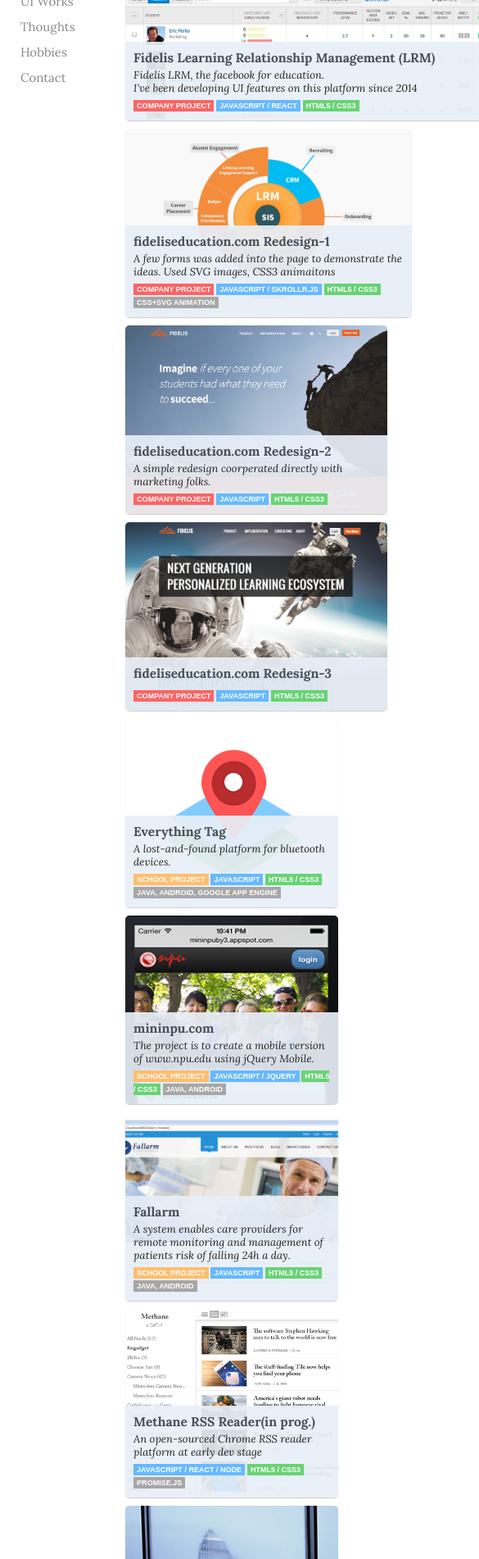
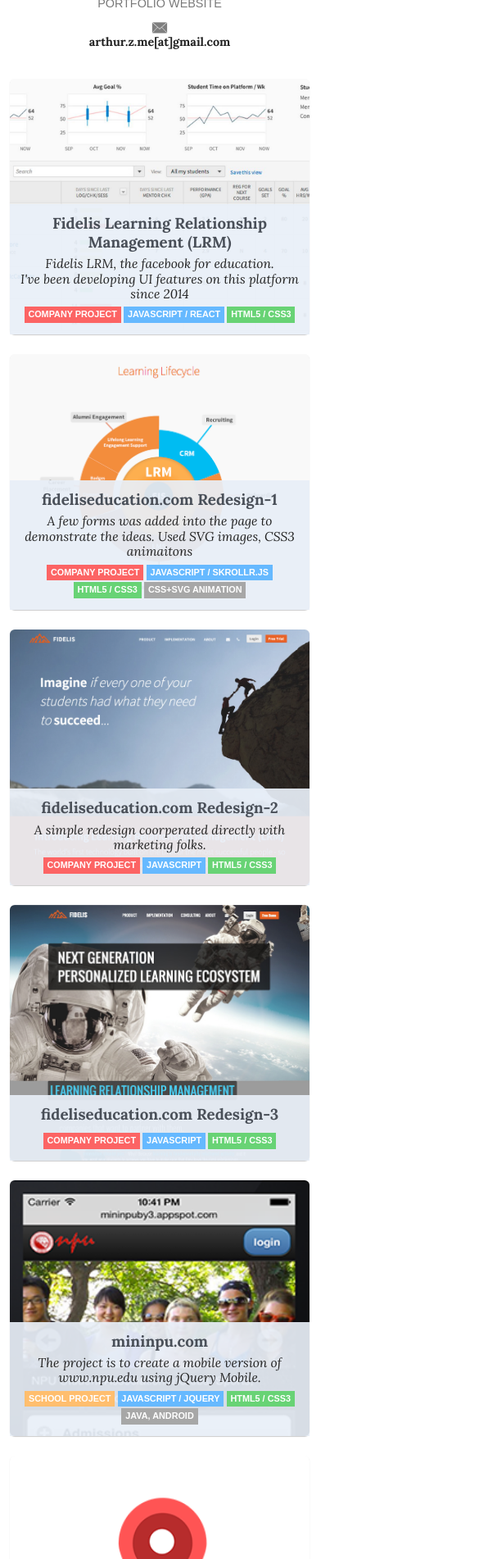
Before and after one commit to arthur-zheng/arthurzheng.com, a plain HTML site: page index.html in a window 390 px wide. Shown: the part 98-2000 px from the top of the page at 82% size, 585 px wide, since content can reach past the window. Drawn offline with nearby package versions, Linux system fonts and the light colour scheme.

Commit message:
v1 is done: all content, responsive etc.

```diff
--- a/css/remodal-my-theme.css
+++ b/css/remodal-my-theme.css
@@ -246,6 +246,9 @@
   max-height: none;
   max-width: none;
 }
+.remodal .img--x-small {
+  width: 20vw
+}
 .padding-lr-0 {
   padding-left:0;
   padding-right:0;
@@ -278,4 +281,7 @@
   .remodal-close:hover {
     color:#555
   }
+  .remodal .img--x-small {
+	  width: 100%
+  }
 }
--- a/css/style.css
+++ b/css/style.css
@@ -27,7 +27,7 @@
 	box-shadow: none !important;
 }
 /* classes */
-html,body {
+html {
 	font-size:62.5%;
 	height: 100%;
 
@@ -57,10 +57,16 @@
 h2 {
 	font-size: 2.2rem;
 }
+h3 {
+	font-size: 1.2rem;
+}
 p {
 	text-align: left;
 	font-size: 1.7rem;
 	padding-bottom: 2rem;
+}
+.txt-center {
+	text-align:center
 }
 /**************************
 *			L E F T
@@ -69,13 +75,24 @@
 	/*display: inline-block;*/
 	/*height: 100%;*/
 	width: 290px;
-	text-align: left;
+	text-align: right;
 	padding: 1.5rem 2rem 0;
 }
 .logo__name {
 	font-size: 3rem;
 	line-height: 0.8;
-	margin: 0 0 0.67em;
+	margin: 0 0 0.5em;
+}
+.website-desc {
+	text-transform: uppercase;
+    font-weight: 200;
+    color: #797979;
+    font-family: sans-serif;
+	margin-bottom: 1rem;
+}
+.menu__email {
+	width: 2.2rem;
+	opacity: .5;
 }
 .site-word {
 	font-size: 1.4rem;
@@ -215,14 +232,16 @@
 	font-size: smaller;
 }
 .tag {
+	display: inline-block;
 	font-family: sans-serif;
     text-transform: uppercase;
     font-size: smaller;
     font-weight: 600;
     color: white;
     background: #6C6C6C;
-    padding: .2rem .4rem;
-	line-height: 1.8;
+    padding: 0 .4rem;
+    line-height: 1.8;
+    margin: 0 0 .2rem;
 }
 .tag--red {
 	background-color: #FC6464;
@@ -239,3 +258,24 @@
 .tag--grey {
 	background-color: #a7a7a7;
 }
+/* responsive */
+@media only screen and (max-width: 641px) {
+	body,html {
+		font-size: 75%;
+	}
+  .item {
+	display: block;
+    width: 100%;
+	height: 26rem;
+	margin: 2rem auto;
+  }
+  .menu {
+	  display: block;
+	  text-align: center;
+	  width: 100%
+  }
+  .container,.item-wrapper {
+	  text-align: center;
+	  display: block;
+  }
+}
--- a/index.html
+++ b/index.html
@@ -6,7 +6,7 @@
         <title>Arthur Zheng</title>
         <meta name="description" content="Arthur Zheng's Official Website'">
         <meta name="viewport" content="width=device-width, initial-scale=1, user-scale=0">
-        <link ref="shortcut icon" href="img/icon/favicon.ico">
+        <link ref="shortcut icon" href="img/icon/faicon.ico" type="image/x-icon">
         <link rel="apple-touch-icon" href="img/icon/apple-touch-icon.png">
 
         <link rel="stylesheet" href="css/normalize.css">
@@ -29,8 +29,11 @@
                 <div class="logo">
                     <h1 class="logo__name">Arthur<br><span class="smaller">Zheng</span></h1>
                 </div>
+                <h3 class="website-desc">Portfolio Website</h3>
+                <img class="menu__email" src="img/icon/email-icon.png">
+                <h3>arthur.z.me[at]gmail.com</h3>
                 <div class="menu__list none-selection">
-                    <ul>
+                    <!--<ul>
                         <li><h5>UI Works</h5></li>
                         <li><h5>Thoughts <i class="fa fa-link"></i></h5></li>
                         <li><h5>Hobbies</h5>
@@ -41,9 +44,9 @@
                                 <li>Animes</li>
                             </ul>
                         </li>
-                        <!--<li><h5>Bio</h5></li>-->
+                        <li><h5>Bio</h5></li>
                         <li><h5>Contact</h5></li>
-                    </ul>
+                    </ul>-->
                 </div>
             </div>
             <div class="content">
@@ -58,9 +61,9 @@
                                     Fidelis LRM, the facebook for education.<br>
                                     I've been developing UI features on this platform since 2014</div>
                                 <div class="item__tag">
-                                    <span class="tag tag--red">Company Project</span>
-                                    <span class="tag tag--blue">Javascript / React</span>
-                                    <span class="tag tag--green">HTML5 / CSS3</span>
+                                    <div class="tag tag--red">Company Project</div>
+                                    <div class="tag tag--blue">Javascript / React</div>
+                                    <div class="tag tag--green">HTML5 / CSS3</div>
                                 </div>
                             </div>
                         </div>
@@ -74,10 +77,10 @@
                                 <div class="item__title">fideliseducation.com Redesign-1</div>
                                 <div class="item__desc">A few forms was added into the page to demonstrate the ideas. Used SVG images, CSS3 animaitons</div>
                                 <div class="item__tag">
-                                    <span class="tag tag--red">Company Project</span>
-                                    <span class="tag tag--blue">Javascript / skrollr.js</span>
-                                    <span class="tag tag--green">HTML5 / CSS3</span><br>
-                                    <span class="tag tag--grey">CSS+SVG animation</span>
+                                    <div class="tag tag--red">Company Project</div>
+                                    <div class="tag tag--blue">Javascript / skrollr.js</div>
+                                    <div class="tag tag--green">HTML5 / CSS3</div>
+                                    <div class="tag tag--grey">CSS+SVG animation</div>
                                 </div>
                             </div>
                         </div>
@@ -90,9 +93,9 @@
                                 <div class="item__title">fideliseducation.com Redesign-2</div>
                                 <div class="item__desc">A simple redesign coorperated directly with marketing folks.</div>
                                 <div class="item__tag">
-                                    <span class="tag tag--red">Company Project</span>
-                                    <span class="tag tag--blue">Javascript</span>
-                                    <span class="tag tag--green">HTML5 / CSS3</span>
+                                    <div class="tag tag--red">Company Project</div>
+                                    <div class="tag tag--blue">Javascript</div>
+                                    <div class="tag tag--green">HTML5 / CSS3</div>
                                 </div>
                             </div>
                         </div>
@@ -105,9 +108,25 @@
                                 <div class="item__title">fideliseducation.com Redesign-3</div>
                                 <div class="item__desc"></div>
                                 <div class="item__tag">
-                                    <span class="tag tag--red">Company Project</span>
-                                    <span class="tag tag--blue">Javascript</span>
-                                    <span class="tag tag--green">HTML5 / CSS3</span>
+                                    <div class="tag tag--red">Company Project</div>
+                                    <div class="tag tag--blue">Javascript</div>
+                                    <div class="tag tag--green">HTML5 / CSS3</div>
+                                </div>
+                            </div>
+                        </div>
+                      </a>
+
+                      <a data-remodal-target="modal-mi">
+                        <div class="item item--mininpu">
+                            <div class="item__img"></div>
+                            <div class="item__detail-wrapper">
+                                <div class="item__title">mininpu.com</div>
+                                <div class="item__desc">The project is to create a mobile version of www.npu.edu using jQuery Mobile.</div>
+                                <div class="item__tag">
+                                    <div class="tag tag--yellow">School Project</div>
+                                    <div class="tag tag--blue">Javascript / jQuery</div>
+                                    <div class="tag tag--green">HTML5 / CSS3</div>
+                                    <div class="tag tag--grey">Java, Android</div>
                                 </div>
                             </div>
                         </div>
@@ -120,26 +139,10 @@
                                 <div class="item__title">Everything Tag</div>
                                 <div class="item__desc">A lost-and-found platform for bluetooth devices.</div>
                                 <div class="item__tag">
-                                    <span class="tag tag--yellow">School Project</span>
-                                    <span class="tag tag--blue">Javascript</span>
-                                    <span class="tag tag--green">HTML5 / CSS3</span>
-                                    <span class="tag tag--grey">Java, Android, Google app engine</span>
-                                </div>
-                            </div>
-                        </div>
-                      </a>
-
-                      <a data-remodal-target="modal-mi">
-                        <div class="item item--mininpu">
-                            <div class="item__img"></div>
-                            <div class="item__detail-wrapper">
-                                <div class="item__title">mininpu.com</div>
-                                <div class="item__desc">The project is to create a mobile version of www.npu.edu using jQuery Mobile.</div>
-                                <div class="item__tag">
-                                    <span class="tag tag--yellow">School Project</span>
-                                    <span class="tag tag--blue">Javascript / jQuery</span>
-                                    <span class="tag tag--green">HTML5 / CSS3</span>
-                                    <span class="tag tag--grey">Java, Android</span>
+                                    <div class="tag tag--yellow">School Project</div>
+                                    <div class="tag tag--blue">Javascript</div>
+                                    <div class="tag tag--green">HTML5 / CSS3</div>
+                                    <div class="tag tag--grey">Java, Android, Google app engine</div>
                                 </div>
                             </div>
                         </div>
@@ -152,10 +155,10 @@
                                 <div class="item__title">Fallarm</div>
                                 <div class="item__desc">A system enables care providers for remote monitoring and management of patients risk of falling 24h a day.</div>
                                 <div class="item__tag">
-                                    <span class="tag tag--yellow">School Project</span>
-                                    <span class="tag tag--blue">Javascript</span>
-                                    <span class="tag tag--green">HTML5 / CSS3</span>
-                                    <span class="tag tag--grey">Java, Android</span>
+                                    <div class="tag tag--yellow">School Project</div>
+                                    <div class="tag tag--blue">Javascript</div>
+                                    <div class="tag tag--green">HTML5 / CSS3</div>
+                                    <div class="tag tag--grey">Java, Android</div>
                                 </div>
                             </div>
                         </div>
@@ -169,23 +172,25 @@
                                 <div class="item__desc">An open-sourced Chrome RSS reader platform at early dev stage</div>
                                 <div class="item__tag">
                                     <!--<span class="tag tag--red">Company Project</span>-->
-                                    <span class="tag tag--blue">Javascript / React / Node</span>
-                                    <span class="tag tag--green">HTML5 / CSS3</span>
-                                    <span class="tag tag--grey">Promise.js</span>
+                                    <div class="tag tag--blue">Javascript / React / Node</div>
+                                    <div class="tag tag--green">HTML5 / CSS3</div>
+                                    <div class="tag tag--grey">Promise.js</div>
                                 </div>
                             </div>
                         </div>
                       </a>
 
+                      <a href="http://www.flickr.com/photos/91157890@N03/show/" target="_blank">
                         <div class="item item--flickr">
                             <div class="item__img"></div>
                             <div class="item__detail-wrapper">
-                                <div class="item__title">flickr</div>
-                                <div class="item__desc">My Photos on Flickr.com</div>
+                                <div class="item__title">My flickr</div>
+                                <!--<div class="item__desc">My Photos on Flickr.com</div>-->
                                 <div class="item__tag">
                                 </div>
                             </div>
                         </div>
+                      </a>
                     <!--<div class="item item--youku1">
                         <div class="item__img"></div>
                         <div class="item__detail-wrapper">
@@ -200,7 +205,6 @@
 
         <!--modal wrapper-->
         <div class="remodal-bg">
-            ...Page content...
         </div>
 
         <!--k2 LRM-->
@@ -255,12 +259,40 @@
 
         <!--everything tag-->
         <div class="remodal" data-remodal-id="modal-ev">
-            <h1>Fidelis Learning Relationship Management (LRM)</h1>
-            <p>
-                Responsive, lightweight, fast, synchronized with CSS animations, fully customizable modal window plugin with declarative configuration and hash tracking.
-            </p>
-            <br>
-            <button data-remodal-action="confirm" class="remodal-confirm">Done</button>
+            <h1>Everythin-Tag Project</h1>
+
+            <h2>Background</h2>
+            <p class="txt-center">Please search 钥匙寻找器( key-founder ) in taobao.com, you will find numberless result items for sale.<br>
+                However they are for local use, if your key-founder is out of the range of your detector( such as your iPhone ), you will probably get it lost forever.</p>
+            <p class="txt-center">On the other side of the planet, Tile is growing quickly.<br>
+            Tile, a lost-and-found product, which centers the position datas into its server and then provides position info to the device-owner.<br>
+             The difference of tile is that by users helping each other to search for lost items, <br>
+             items seems less possible to get lost even it is out of it’s owner’s scope.</p>
+            <img class="no-border img--x-small" src="img/proj-everything/ev_1.png">
+            <img class="no-border img--x-small" src="img/proj-everything/ev_2.png">
+
+            <h2>Goals</h2>
+            <p class="txt-center">But tile only would like to share info/data for it’s own users.<br>
+             Which greatly limits it’s potential ability. Imagine, what if we combine the local-key-finders producers and tile-like platform together?</p>
+
+            <h2>Demo</h2>
+            <p class="txt-center">The 0.2 demo is available on android play when you try to search everything-tag client on it.</p>
+            <img class="no-border img--x-small" src="img/proj-everything/ev_demo.png">
+
+            <h2>Intros</h2>
+            <p class="txt-center">The goal looks nice, but we need to do it from scratch.<br>
+            The best way is to download it from Android Studio.<br>
+            By tolerating the crashes, you will get a direct impressing of it more quickly.</p>
+            <img class="no-border img--x-small" src="img/proj-everything/ev_intro.png">
+
+            <h2>Local search( saved items )</h2>
+            <p class="txt-center">Users are not required to register, if they only want do to the local search.<br>
+             By local search, they can locate the target’s distance by Bluetooth signal strength.</p>
+            <img class="no-border img--x-small" src="img/proj-everything/ev_local.png">
+
+            <h2>Global Search</h2>
+            <p class="txt-center">By registration, users will have an account which could access the datas on the server.<br>
+             When one item is marked as lost, the server will push it’s latest info to the cellphone to help the owner.</p>
         </div>
 
         <!--mininpu-->
@@ -289,11 +321,35 @@
         <!--fallarm-->
         <div class="remodal" data-remodal-id="modal-fa">
             <h1>Fidelis Learning Relationship Management (LRM)</h1>
-            <p>
-                Responsive, lightweight, fast, synchronized with CSS animations, fully customizable modal window plugin with declarative configuration and hash tracking.
-            </p>
-            <br>
-            <button data-remodal-action="confirm" class="remodal-confirm">Done</button>
+
+
+            <h2>Abstract</h2>
+            <p class="txt-center">According to the health report published by Centers for Disease Control and Prevention (CDC 2009),<br>
+             nearly one-third of people over age of 65 suffer from severe falling injuries.</p>
+            <p class="txt-center">Our “Fallarm” project is to develop a simulating remote monitoring system would be a solution<br>
+             to watch for patient activity and send alert message to caregivers directly on their device.</p>
+             <img class="no-border " src="img/proj-fallarm/fa_1.png">
+
+            <h2>System Structure</h2>
+            <img class="no-border img--large" src="img/proj-fallarm/fa_structure.png">
+            <p>This whole system includes: a web server which handles browser requests,<br>
+            a MySQL database which stores all th patients' and doctors' data, an android app which monitors patients,<br>
+            a network server which handles request or react with android app.</p>
+
+            <h2>System Design</h2>
+            <img class="no-border img--small" src="img/proj-fallarm/fa_5.png">
+            <img class="no-border img--small" src="img/proj-fallarm/fa_6.png">
+            <p>System designing models includes: UML framework, Use case diagrams, class diagrams, sequence diagrams.</p>
+
+            <h2>User Interface</h2>
+            <img class="no-border img--small" src="img/proj-fallarm/fa_2.png">
+            <img class="no-border img--small" src="img/proj-fallarm/fa_3.png">
+            <p>Using a wordpress template, the system ui looks better and developed faster.</p>
+
+            <h2>User Interface</h2>
+            <img class="no-border img--small" src="img/proj-fallarm/fa_7.png">
+            <img class="no-border img--small" src="img/proj-fallarm/fa_8.png">
+            <p>Selenium is used to provide auto testing. and also google app engine is used to provide map service.</p>
         </div>
 
         <script src="https://ajax.googleapis.com/ajax/libs/jquery/1.11.3/jquery.min.js"></script>
```
Also changed, not shown: img/icon/email-icon.png (added), img/proj-everything/ev_1.png (added), img/proj-everything/ev_2.png (added), img/proj-everything/ev_demo.png (added), img/proj-everything/ev_intro.png (added), img/proj-everything/ev_local.png (added), img/proj-fallarm/fa_1.png (added), img/proj-fallarm/fa_2.png (added), img/proj-fallarm/fa_3.png (added), img/proj-fallarm/fa_5.png (added), img/proj-fallarm/fa_6.png (added), img/proj-fallarm/fa_7.png (added), img/proj-fallarm/fa_8.png (added), img/proj-fallarm/fa_structure.png (added).
